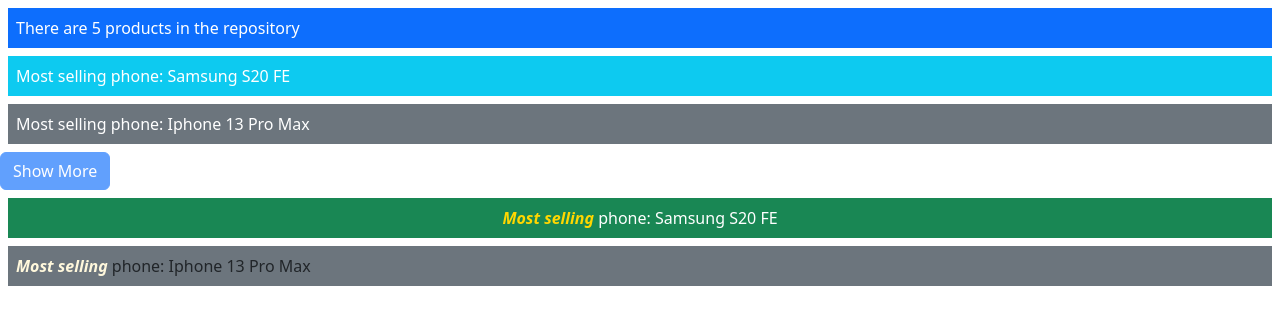
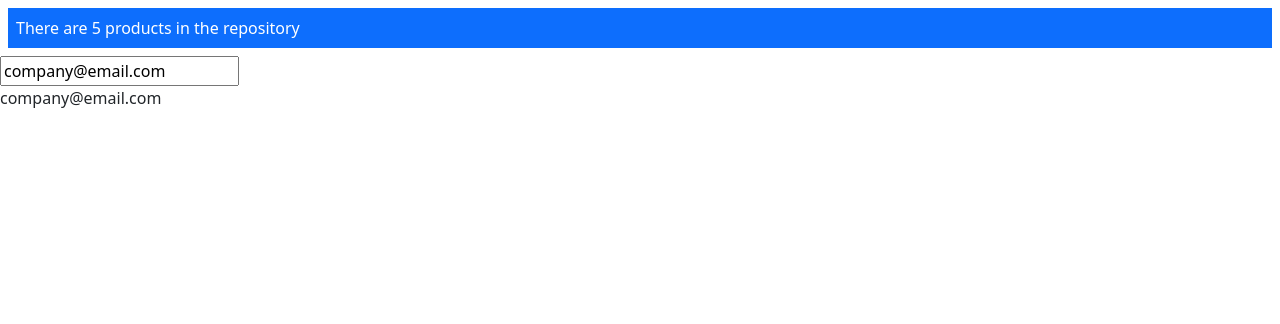
Before and after one commit to mrstijket/Angular-Examples, an Angular app: page / in a window 1280 px wide. Shown: the top 324 px of the page. Built offline with nearby package versions, Linux system fonts and the light colour scheme.

Commit message:
Events Examples

```diff
--- a/src/app/app.module.ts
+++ b/src/app/app.module.ts
@@ -1,6 +1,7 @@
 import { NgModule } from '@angular/core';
 import { BrowserModule } from '@angular/platform-browser';
 import { ProductComponent } from './product.component';
+import { FormsModule } from '@angular/forms';
 
 
 @NgModule({
@@ -8,7 +9,8 @@
     ProductComponent
   ],
   imports: [
-    BrowserModule
+    BrowserModule,
+    FormsModule
   ],
   providers: [],
   bootstrap: [ProductComponent]
--- a/src/app/product.component.html
+++ b/src/app/product.component.html
@@ -10,7 +10,8 @@
   <img [src]="'assets/img/'+product.imageUrl">
 </div> -->
 
-<div [class]="getClasses(1)">
+<!-- Class & Style Binding Examples -->
+<!-- <div [class]="getClasses(1)">
   Most selling phone: {{ model.getProductById(1).name }}
 </div>
 
@@ -30,4 +31,19 @@
 <div class="m-2 p-2" [ngClass]="getClassMap(4)">
   <span [ngStyle]="getStyles(4)"> Most selling </span> phone: {{
   model.getProductById(4).name }}
-</div>
+</div> -->
+
+<!-- Event Binding Examples -->
+<!-- <div (click)="onDivClicked()" style="width: 250px; background-color: brown;">
+  <button name="btn1" (click)="onSubmit($event)">Submit</button>
+  <button name="btn2" (click)="onSubmit($event)">Submit</button>
+</div> -->
+
+<!-- KeyUp Event Examples -->
+<!-- <input (keyup)="onKeyUp($event)" />
+<input #email (keyup.enter)="onKeyUpEnter(email.value)" /> -->
+
+<!-- <input [value]="email" (keyup.enter)="email = $event.target.value; onKeyUp()" /> -->
+<input [(ngModel)]="email" (keyup.enter)="onKeyUp()" />
+<br>
+<span>{{ email }}</span>
--- a/src/app/product.component.ts
+++ b/src/app/product.component.ts
@@ -9,17 +9,20 @@
 })
 export class ProductComponent {
   model: ProductRepository = new ProductRepository();
-  disabled = true;
+
+  // Style Binding Examples
+  /* disabled = true;
 
   getClasses(id: number): string {
     let product = this.model.getProductById(id);
     return (product.price as number <= 1000 ? "bg-info" : "bg-secondary") + " m-2 p-2 text-white ";
-  }
+  } */
 
   // Property Binding Examples
-  //product: Product = this.model.getProductById(1);
+  // product: Product = this.model.getProductById(1);
 
-  getClassMap(id: number): Object {
+  // Class Binding Examples
+  /* getClassMap(id: number): Object {
     let product = this.model.getProductById(id);
     return {
       "bg-success": product.price as number <= 1000,
@@ -35,5 +38,33 @@
       fontStyle: "italic",
       color: product.price as number <= 1000 ? "gold" : "cornsilk"
     }
+  } */
+
+  // Event Binding Examples
+  /* onSubmit($event: any) {
+    $event.stopPropagation();
+    console.log('Button clicked');
+    console.log($event);
+  }
+
+  onDivClicked() {
+    console.log('Div clicked');
+  } */
+
+  // Keyup Event Examples
+  /* onKeyUp($event: any) {
+    if ($event.keyCode === 13) {
+      console.log($event.target.value);
+    }
+  }
+
+  onKeyUpEnter(email: any) {
+    console.log(email);
+  } */
+
+  email = "company@email.com";
+
+  onKeyUp() {
+    console.log(this.email);
   }
 }
```
